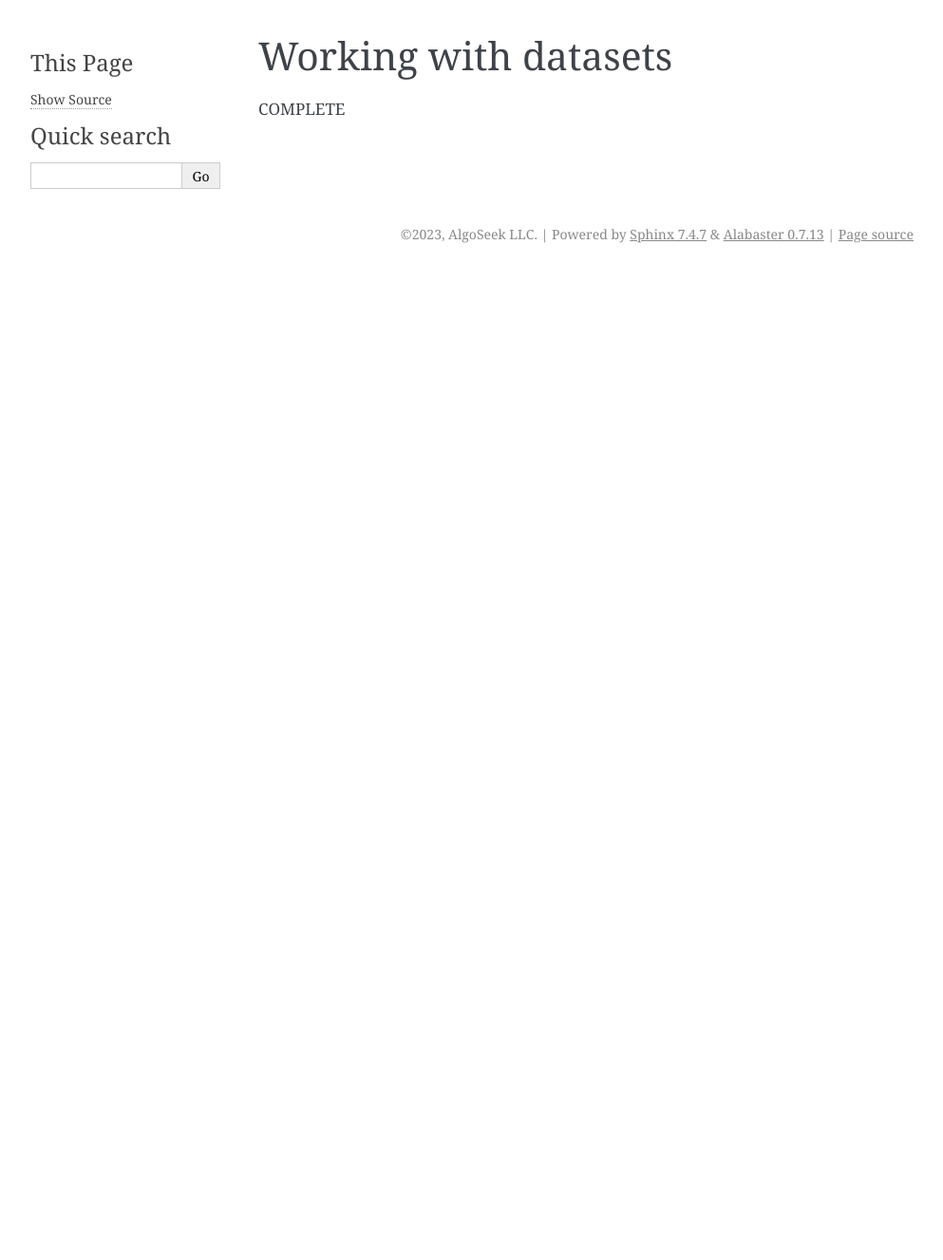
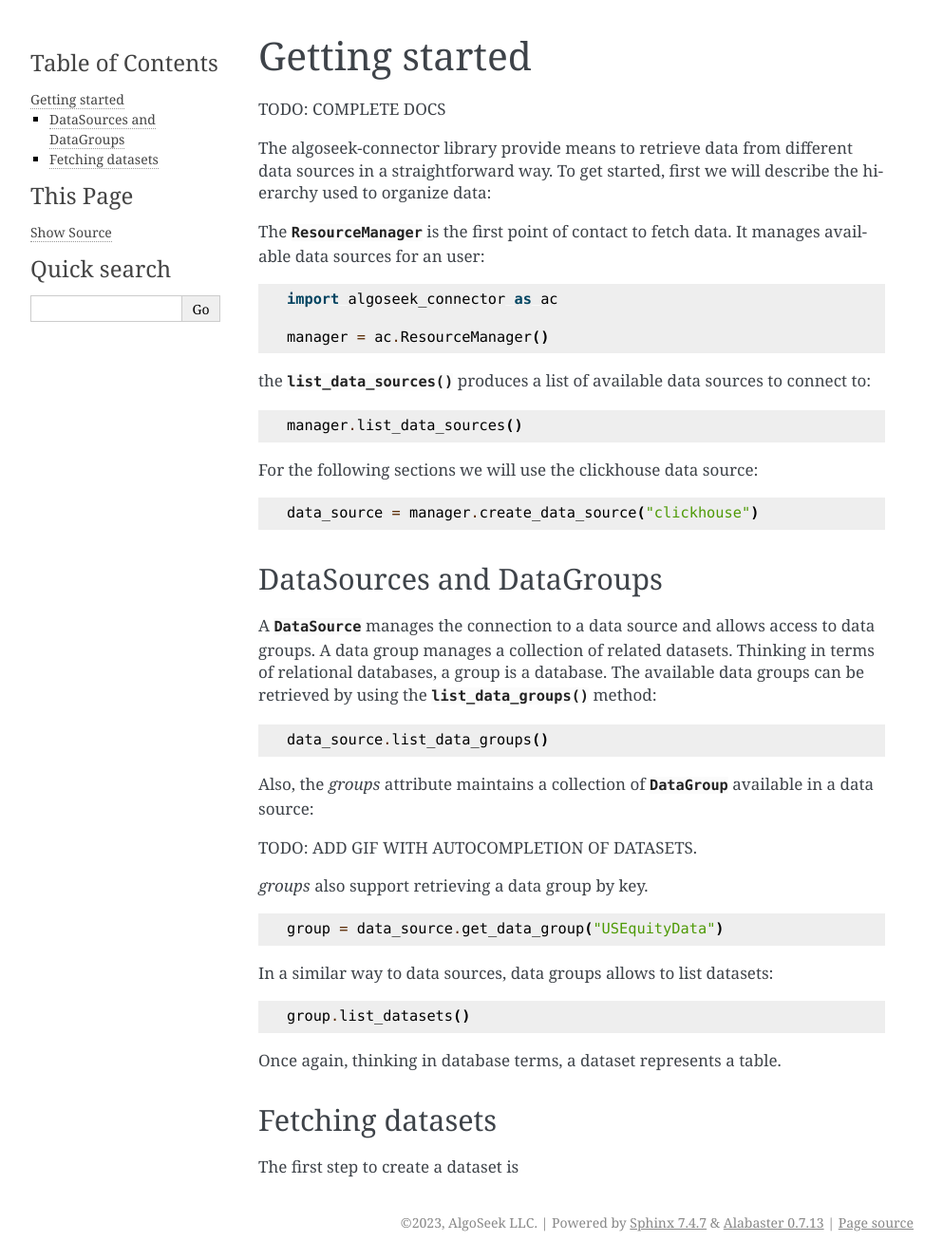
Before and after one commit to algoseekgit/algoseek-connector, a Sphinx documentation site: the page built from docs/tutorials/datasets.rst, in a window 1280 px wide. Shown: the whole page at 95% size, without its empty margins (148-1141 px from the left). Built offline with Sphinx 7.4.7, drawn with Linux system fonts in a browser that asks for light colours; before the commit the page ends 900 px from its top, so only the background shows below that.

Commit message:
docs: Update documentation.

```diff
--- a/docs/index.rst
+++ b/docs/index.rst
@@ -14,6 +14,7 @@ Find here tutorials
 
    tutorials/datasets
    tutorials/sql
+   api
 
 .. toctree::
    :maxdepth: 2
--- a/docs/tutorials/datasets.rst
+++ b/docs/tutorials/datasets.rst
@@ -1,6 +1,73 @@
 .. _datasets:
 
-Working with datasets
-*********************
+Getting started
+===============
 
-COMPLETE
+TODO: COMPLETE DOCS
+
+The algoseek-connector library provide means to retrieve data from different
+data sources in a straightforward way. To get started, first we will describe
+the hierarchy used to organize data:
+
+The :py:class:`~algoseek_connector.manager.ResourceManager` is the first point of contact
+to fetch data. It manages available data sources for an user:
+
+.. code-block:: python
+
+    import algoseek_connector as ac
+
+    manager = ac.ResourceManager()
+
+the :py:func:`~algoseek_connector.manager.ResourceManager.list_data_sources` produces
+a list of available data sources to connect to:
+
+.. code-block:: python
+
+    manager.list_data_sources()
+
+
+For the following sections we will use the clickhouse data source:
+
+.. code-block:: python
+
+    data_source = manager.create_data_source("clickhouse")
+
+
+DataSources and DataGroups
+--------------------------
+
+A :py:class:`~algoseek_connector.base.DataSource` manages the connection to a
+data source and allows access to data groups. A data group manages a collection
+of related datasets. Thinking in terms of relational databases, a group is a
+database. The available data groups can be retrieved by using the
+:py:func:`~algoseek_connector.base.DataSource.list_data_groups` method:
+
+.. code-block:: python
+
+    data_source.list_data_groups()
+
+Also, the `groups` attribute maintains a collection of
+:py:class:`~algoseek_connector.base.DataGroup` available in a data source:
+
+TODO: ADD GIF WITH AUTOCOMPLETION OF DATASETS.
+
+`groups` also support retrieving a data group by key.
+
+.. code-block:: python
+
+    group = data_source.get_data_group("USEquityData")
+
+
+In a similar way to data sources, data groups allows to list datasets:
+
+.. code-block:: python
+
+    group.list_datasets()
+
+Once again, thinking in database terms, a dataset represents a table.
+
+
+Fetching datasets
+-----------------
+
+The first step to create a dataset is
```
Also changed, not shown: docs/api.rst (added, +38 -0 lines).
